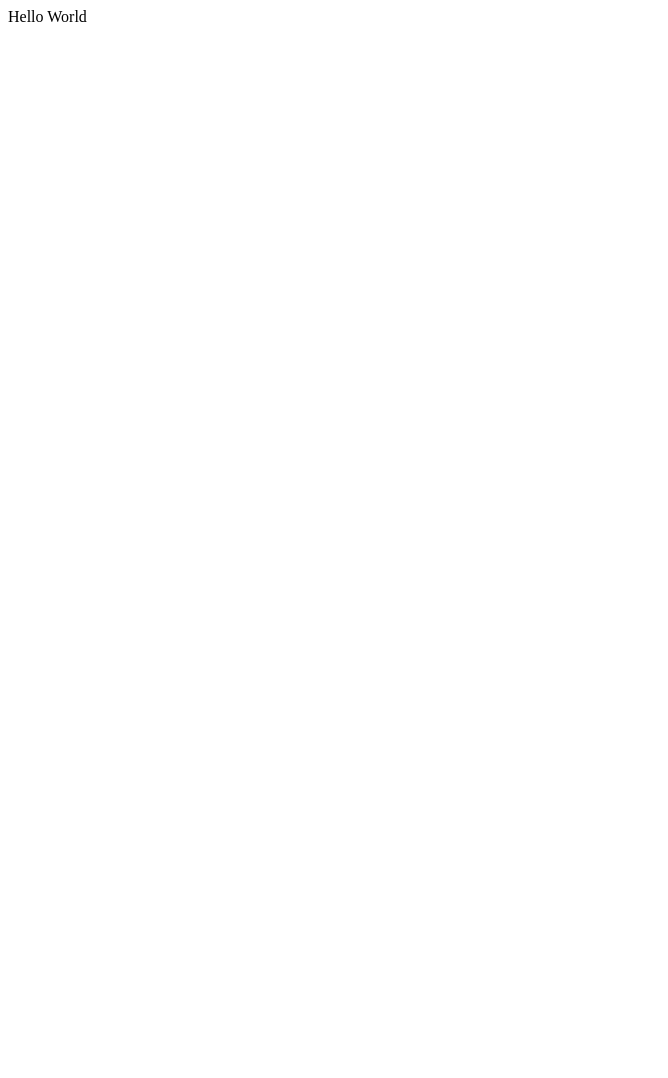
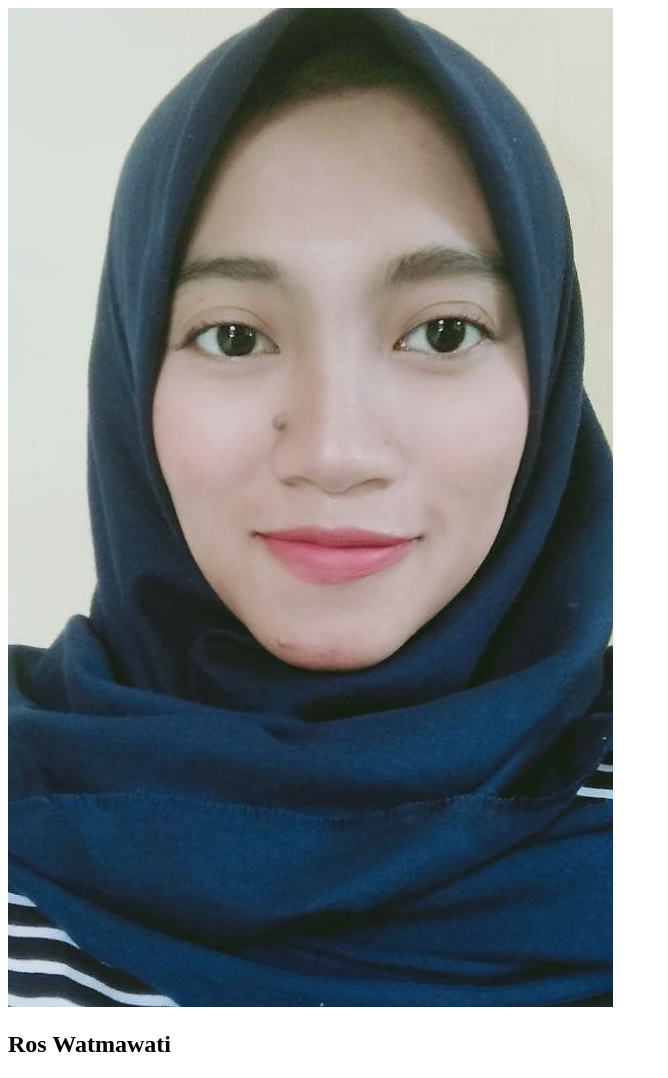
Before and after one commit to roswatmawati/my-repo-from-remote, a plain HTML site: page index.html in a window 1280 px wide. Shown: the whole page, without its empty margins (0-668 px from the left). Before the commit the page ends 800 px from the top, so only its background shows below. Drawn offline with Linux system fonts and the light colour scheme.

Commit message:
change hello world be profile image

```diff
--- a/index.html
+++ b/index.html
@@ -4,7 +4,10 @@
   </head>
 
   <body>
-    Hello World
+    <div>
+        <img src="asset/image/Ros-watmawati.jpg" alt="profile image">
+        <h2>Ros Watmawati</h2>
+    </div>
   </body>
 
 </html>
```
Also changed, not shown: asset/image/Ros-watmawati.jpg (added).
